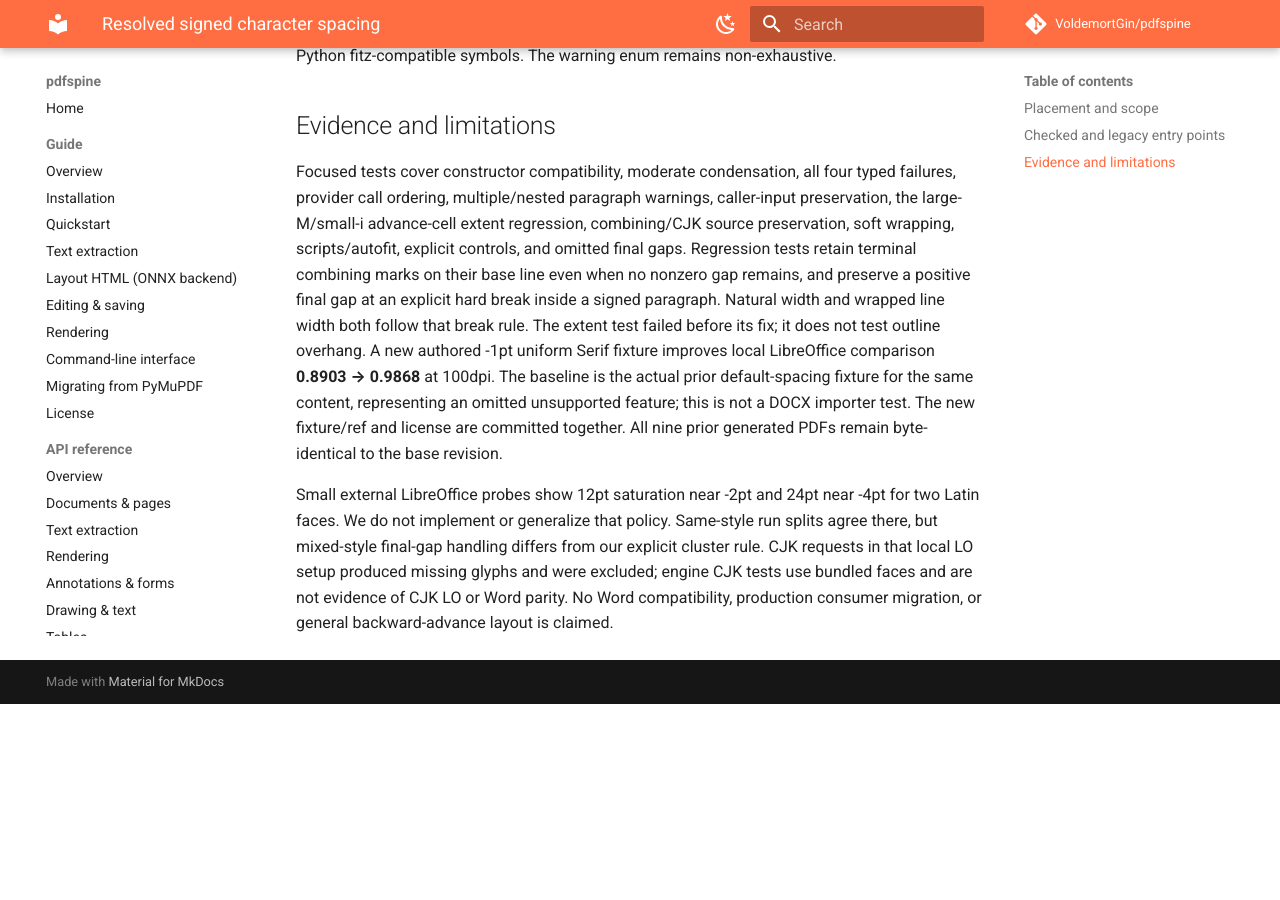
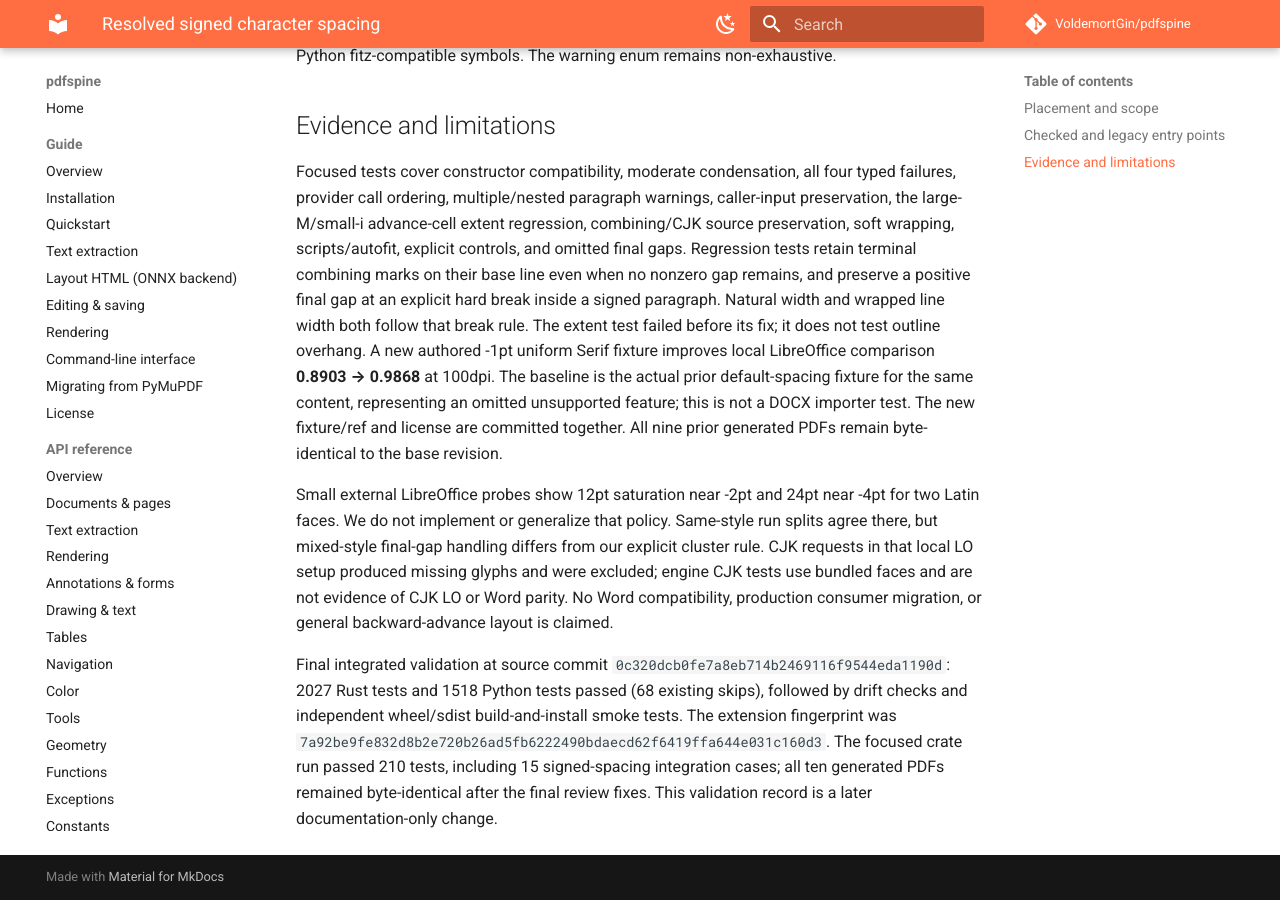
Before and after one commit to VoldemortGin/pdfspine, an MkDocs documentation site: the page built from docs/typeset-signed-spacing.md, in a window 1280 px wide and 900 px high, scrolled down 1509 px. Built offline with MkDocs 1.6.1 and Material for MkDocs 9.7.7, drawn with Linux system fonts in a browser that asks for light colours; comment, search, counter and statistics services are not loaded; before the commit the page ends 2213 px from its top, so only the background shows below that.

Commit message:
docs: record integrated signed spacing validation

```diff
--- a/docs/typeset-signed-spacing.md
+++ b/docs/typeset-signed-spacing.md
@@ -86,3 +86,12 @@ from our explicit cluster rule. CJK requests in that local LO setup produced
 missing glyphs and were excluded; engine CJK tests use bundled faces and are
 not evidence of CJK LO or Word parity. No Word compatibility, production
 consumer migration, or general backward-advance layout is claimed.
+
+Final integrated validation at source commit `0c320dcb0fe7a8eb714b2469116f9544eda1190d`:
+2027 Rust tests and 1518 Python tests passed (68 existing skips), followed by
+drift checks and independent wheel/sdist build-and-install smoke tests. The
+extension fingerprint was
+`7a92be9fe832d8b2e720b26ad5fb6222490bdaecd62f6419ffa644e031c160d3`.
+The focused crate run passed 210 tests, including 15 signed-spacing integration
+cases; all ten generated PDFs remained byte-identical after the final review
+fixes. This validation record is a later documentation-only change.
```
